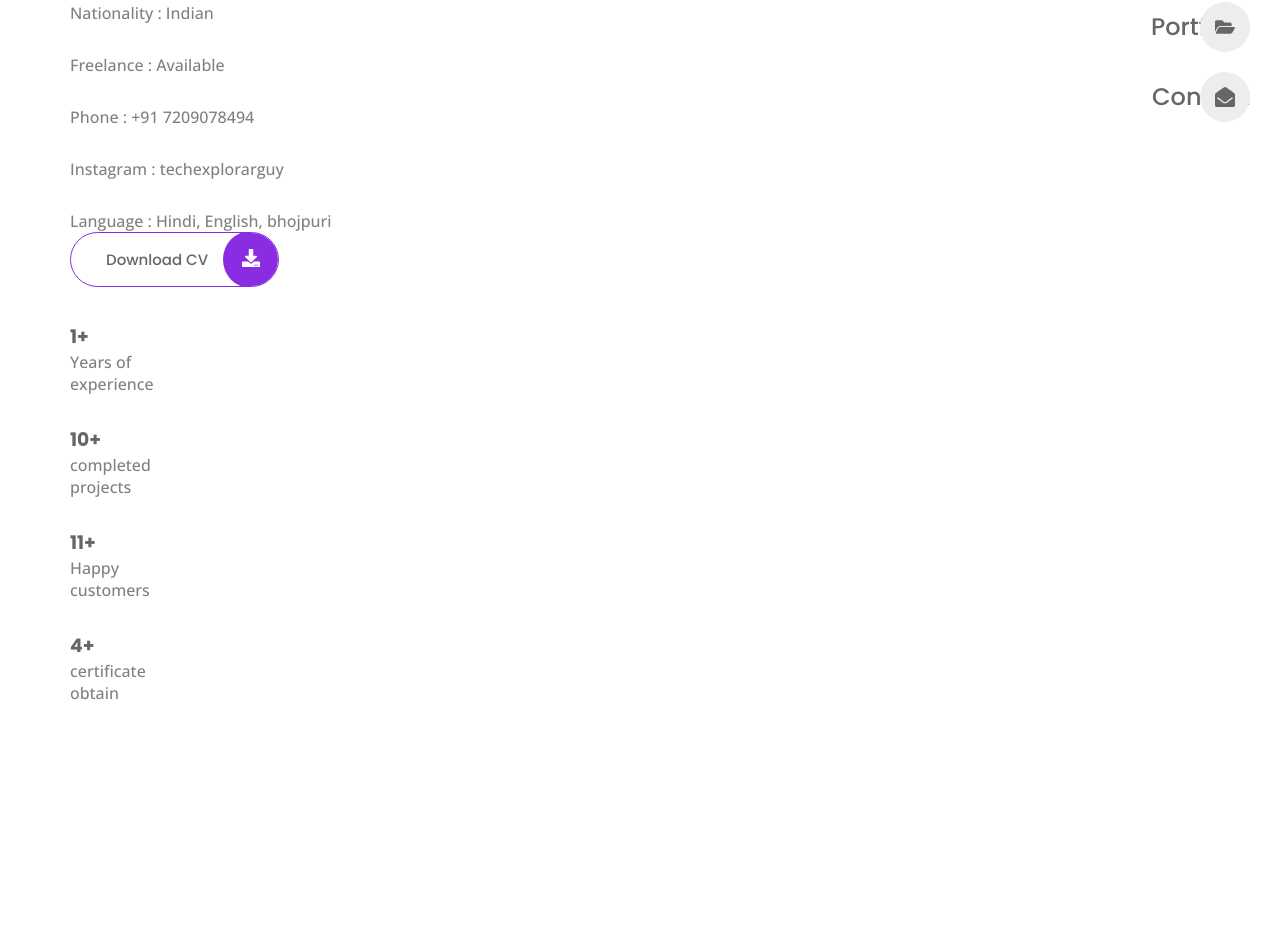
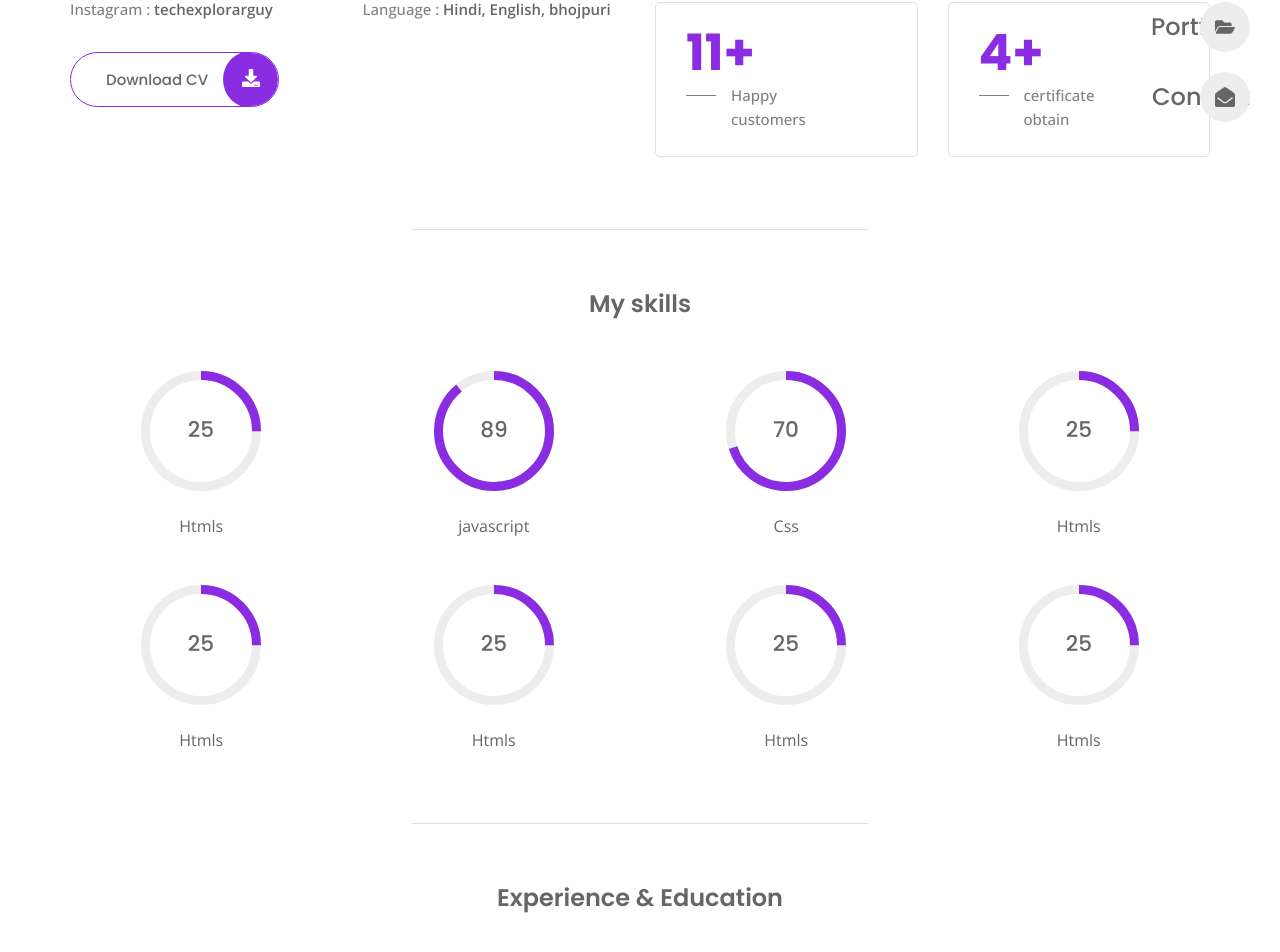
Before and after one commit to rajukumarsingh72090/portfolio, a React (Vite) app: page /about in a window 1280 px wide. Shown: the part 408-1360 px from the top of the page. Before the commit the page ends 1182 px from the top, so only its background shows below. Built offline with nearby package versions, Linux system fonts and the light colour scheme.

Commit message:
new changes

```diff
--- a/package.json
+++ b/package.json
@@ -14,6 +14,7 @@
     "ftp-deploy": "^2.4.7",
     "html-react-parser": "^5.2.5",
     "react": "^19.0.0",
+    "react-circular-progressbar": "^2.2.0",
     "react-dom": "^19.0.0",
     "react-icons": "^5.5.0",
     "react-router-dom": "^7.5.1"
--- a/src/App.css
+++ b/src/App.css
@@ -101,6 +101,10 @@ img{
     margin-bottom: 70px;
 }
 
+.section__title span{
+    color: var(--first-color);
+}
+
 .button{
     display: inline-block;
     color: var(--title-color);
--- a/src/Data.jsx
+++ b/src/Data.jsx
@@ -96,3 +96,73 @@ export const stats = [
         title: 'certificate <br/> obtain'
     }
 ]
+
+export const skills = [
+    {
+        id:1,
+        title: 'Htmls',
+        percentage: '25'
+    },
+    {
+        id:2,
+        title: 'javascript',
+        percentage: '89'
+    },
+    {
+        id:3,
+        title: 'Css',
+        percentage: '70'
+    },    {
+        id:4,
+        title: 'Htmls',
+        percentage: '25'
+    },
+    {
+        id:5,
+        title: 'Htmls',
+        percentage: '25'
+    },
+    {
+        id:6,
+        title: 'Htmls',
+        percentage: '25'
+    },
+    {
+        id:7,
+        title: 'Htmls',
+        percentage: '25'
+    },
+    {
+        id:8,
+        title: 'Htmls',
+        percentage: '25'
+    },
+
+];
+
+export const resume = [
+    {
+        id:1,
+        categorey: 'experience',
+        icon: <FaBriefcase/>,
+        year: '2018 - Present',
+        title: 'Web developer <span> Enavato </span>',
+        desc: 'Lorem ipsum dolor sit amet consectetur, adipisicing elit. Quos blanditiis dolorum quasi nisi soluta placeat nostrum sint facere fuga. Omnis ad obcaecati, accusamus officia sed cumque assumenda inventore ducimus ut?'
+    },
+    {
+        id:2,
+        categorey: 'experience',
+        icon: <FaBriefcase/>,
+        year: '2018 - Present',
+        title: 'Web developer <span> Enavato </span>',
+        desc: 'Lorem ipsum dolor sit amet consectetur, adipisicing elit. Quos blanditiis dolorum quasi nisi soluta placeat nostrum sint facere fuga. Omnis ad obcaecati, accusamus officia sed cumque assumenda inventore ducimus ut?'
+    },
+    {
+        id:2,
+        categorey: 'experience',
+        icon: <FaBriefcase/>,
+        year: '2018 - Present',
+        title: 'Web developer <span> Enavato </span>',
+        desc: 'Lorem ipsum dolor sit amet consectetur, adipisicing elit. Quos blanditiis dolorum quasi nisi soluta placeat nostrum sint facere fuga. Omnis ad obcaecati, accusamus officia sed cumque assumenda inventore ducimus ut?'
+    },
+]
--- /dev/null
+++ b/src/components/Skills.jsx
@@ -0,0 +1,23 @@
+import React from 'react'
+import { skills } from '../Data'
+import { CircularProgressbar } from 'react-circular-progressbar';
+import 'react-circular-progressbar/dist/styles.css'
+
+const Skills = () => {
+  return (
+    <>
+    {skills.map(({title, percentage}, index) => {
+        return(
+            <div className="progress__box" key={index}>
+                <div className="progress__circle">
+                <CircularProgressbar strokeWidth={7.5} text={`${percentage}`} value={percentage}/>
+                </div>
+                <h3 className='skills__title'>{title}</h3>
+            </div>
+        )
+    })}
+    </>
+  )
+}
+
+export default Skills
--- a/src/pages/about/About.jsx
+++ b/src/pages/about/About.jsx
@@ -3,6 +3,9 @@ import Info from '../../components/Info'
 import Stat from '../../components/Stat'
 import { FaDownload } from 'react-icons/fa'
 import Resume from '../../assets/raju_resume.pdf'
+import Skills from '../../components/Skills'
+import { resume } from '../../Data'
+import "./about.css"
 
 const About = () => {
   return (
@@ -29,6 +32,29 @@ const About = () => {
           </div>
         </div>
       </section>
+
+      <div className="separator"></div>
+
+      <section className="skills">
+        <h3 className="section__subtitle subtitle__center"> My skills</h3>
+        <div className="skills__container grid">
+          <Skills />
+        </div>
+      </section>
+
+      <div className="separator"></div>
+
+      <section className="resume">
+        <h3 className="section__subtitle subtitle__center">
+          Experience & Education
+        </h3>
+
+        <div className="resume__container grid">
+          <div className="resume__data">
+
+          </div>
+        </div>
+      </section>
     </main>
   )
 }
--- a/src/pages/about/about.css
+++ b/src/pages/about/about.css
@@ -0,0 +1,94 @@
+.about__container, .info__list, .stats{
+    grid-template-columns: repeat(2, 1fr);
+}
+
+.info__list{
+    row-gap: 20px;
+    margin-bottom: 32px;
+}
+
+.section__subtitle{
+    font-size: var(--h3-font-size);
+    font-weight: var(--weight-600);
+    margin-bottom: 20px;
+}
+
+.info__list .info__title, .info__list .info__description{
+    font-size: var(--small-font-size);
+}
+
+.info__list .info__description{
+    color: var(--title-color);
+    font-weight: var(--weight-600);
+}
+
+.stats__box{
+    border: 1px solid var(--border-color);
+    padding: 20px 30px 25px;
+    border-radius: 5px;
+}
+
+.stats__no{
+    color: var(--first-color);
+    font-size: var(--h1-font-size);
+    line-height: 1.2;
+}
+
+.stats__title{
+    font-size: var(--small-font-size);
+    line-height: 1.6;
+    padding-left: 45px;
+    position: relative;
+}
+
+.stats__title::before{
+    content: '';
+    position: absolute;
+    left: 0;
+    top: 25%;
+    width: 30px;
+    height: 1px;
+    background-color: var(--text-color);
+}
+
+.separator{
+    border-top: 1px solid var(--border-color);
+    max-width: 40%;
+    margin: 72px auto 56px;
+}
+
+.subtitle__center{
+    text-align: center;
+    margin-bottom: 50px;
+}
+
+.skills__container{
+    grid-template-columns: repeat(4,1fr);
+    justify-items: center;
+    row-gap: 48px;
+}
+
+.progress__circle{
+    width: 120px;
+    height: 120px;
+}
+
+.CircularProgressbar-path{
+    stroke: var(--first-color) !important;
+    stroke-linecap: butt !important;
+}
+.CircularProgressbar-trail{
+    stroke: var(--container-color) !important;
+}
+.CircularProgressbar-text{
+    fill: var(--title-color) !important;
+    font-family: var(--second-font);
+    font-size: var(--large-font-size) !important;
+}
+.skills__title{
+    font-family: var(--body-font);
+    font-size: var(--normal-font-size);
+    font-weight: var(--weight-400);
+    text-align: center;
+    margin-top: 24px;
+}
```
Also changed, not shown: 1 other file (tests, documents, lock files or other folders).
